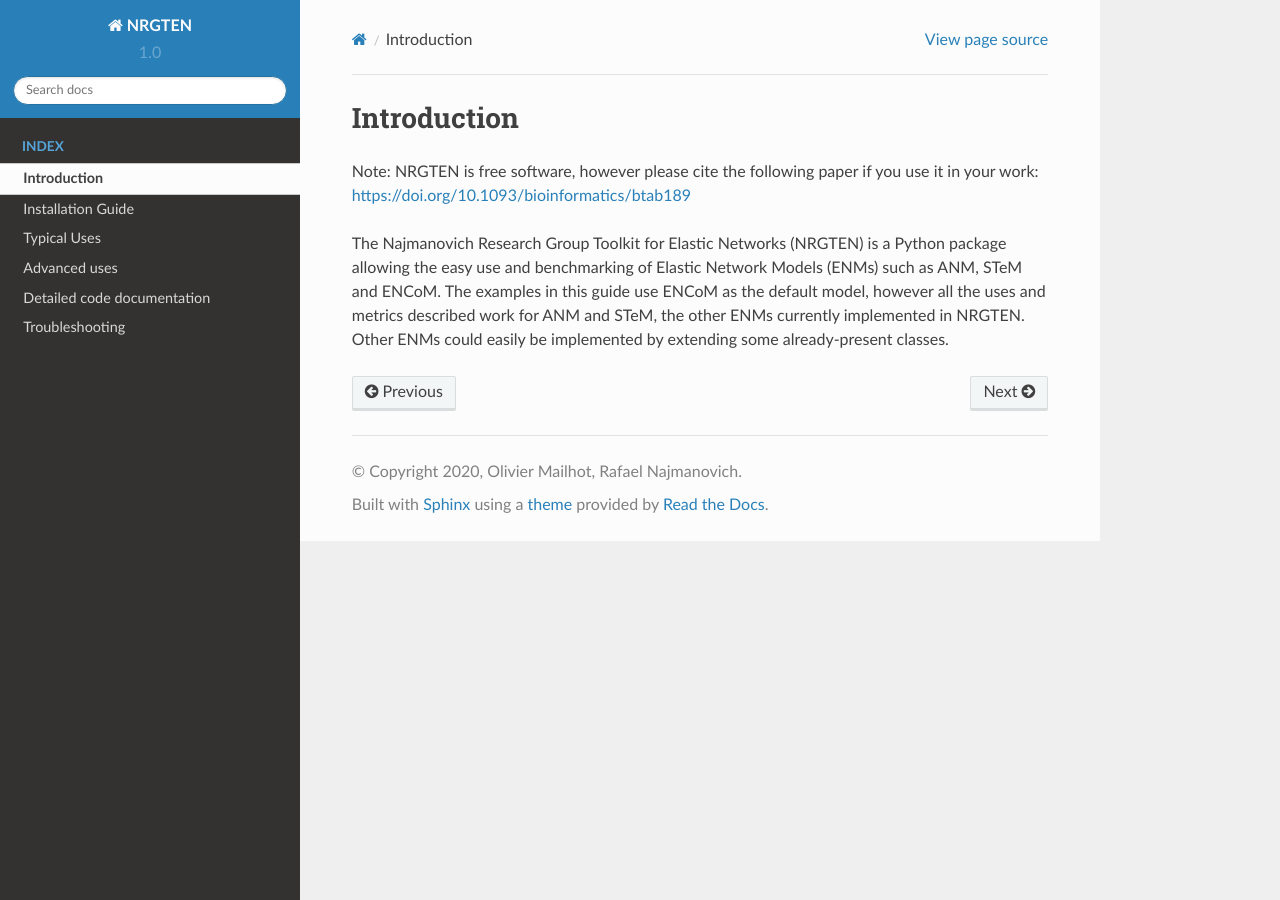
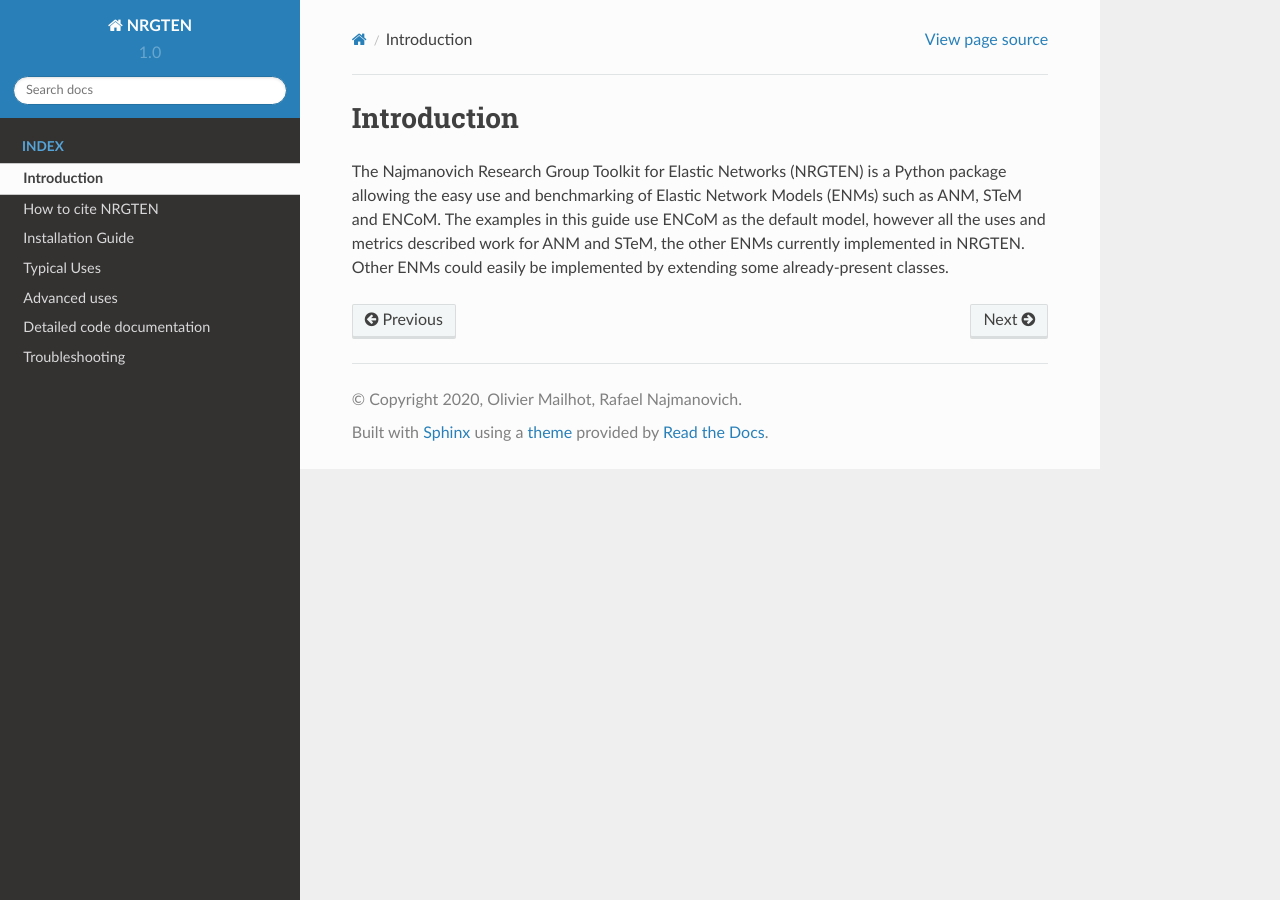
Before and after one commit to gregorpatof/nrgten_package, a Sphinx documentation site: the page built from docs/introduction.rst, in a window 1280 px wide. Built offline with Sphinx 7.4.7 and the Read the Docs theme 2.0.0, drawn with Linux system fonts in a browser that asks for light colours.

```diff
--- a/docs/index.rst
+++ b/docs/index.rst
@@ -11,6 +11,7 @@ Welcome to NRGTEN's documentation!
    :caption: Index
 
    introduction
+   how_to_cite
    install_guide
    typical_uses
    advanced_uses
--- a/docs/introduction.rst
+++ b/docs/introduction.rst
@@ -1,8 +1,5 @@
 Introduction
 ============
-
-Note: NRGTEN is free software, however please cite the following paper if
-you use it in your work: https://doi.org/10.1093/bioinformatics/btab189
 
 The Najmanovich Research Group Toolkit for Elastic Networks (NRGTEN) is a Python
 package allowing the easy use and benchmarking of Elastic Network Models (ENMs) such as ANM, STeM
```
Also changed, not shown: docs/how_to_cite.rst (added, +11 -0 lines).
